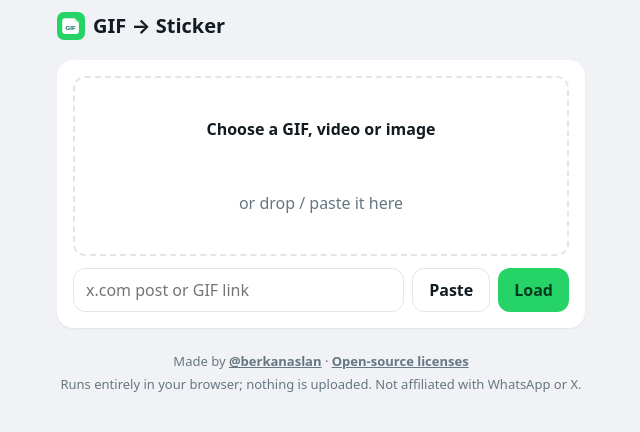
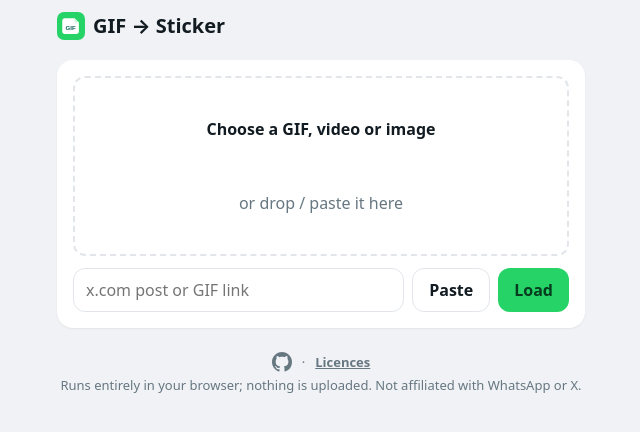
Before and after one commit to berkanaslan/gif2sticker, a plain HTML site: page index.html in a window 1280 px wide. Shown: the whole page, without its empty margins (319-959 px from the left). Drawn offline with Linux system fonts and the light colour scheme.

Commit message:
Footer: GitHub icon and a Licences link that opens in the browser
Replace the "Made by" text with a GitHub icon linking to the profile,
rename the link to "Licences", and serve vendor/LICENSES.md as plain text
so it opens in a tab instead of downloading.

Co-Authored-By: Claude Opus 5.5 <noreply@anthropic.com>
Claude-Session: https://claude.ai/code/session_019MzhhkfZDmtJDaScYbt5rH

```diff
--- a/css/style.css
+++ b/css/style.css
@@ -160,6 +160,8 @@ details summary { cursor: pointer; font-weight: 700; }
 .credit { max-width: 560px; margin: 24px auto 0; padding: 0 16px; text-align: center; color: var(--muted); font-size: 13px; }
 .credit p { margin: 4px 0; }
 .credit a { color: inherit; font-weight: 600; }
+.credit-links { display: flex; align-items: center; justify-content: center; gap: 10px; }
+.credit-links svg { display: block; }
 
 .toast {
   position: fixed; left: 50%; bottom: calc(92px + env(safe-area-inset-bottom)); transform: translateX(-50%);
--- a/index.html
+++ b/index.html
@@ -130,7 +130,13 @@
   </main>
 
   <footer class="credit">
-    <p>Made by <a href="https://github.com/berkanaslan" target="_blank" rel="noopener">@berkanaslan</a> · <a href="vendor/LICENSES.md" target="_blank" rel="noopener">Open-source licenses</a></p>
+    <p class="credit-links">
+      <a href="https://github.com/berkanaslan" target="_blank" rel="noopener" aria-label="GitHub" title="GitHub">
+        <svg viewBox="0 0 16 16" width="20" height="20" aria-hidden="true"><path fill="currentColor" d="M8 0C3.58 0 0 3.58 0 8c0 3.54 2.29 6.53 5.47 7.59.4.07.55-.17.55-.38 0-.19-.01-.82-.01-1.49-2.01.37-2.53-.49-2.69-.94-.09-.23-.48-.94-.82-1.13-.28-.15-.68-.52-.01-.53.63-.01 1.08.58 1.23.82.72 1.21 1.87.87 2.33.66.07-.52.28-.87.51-1.07-1.78-.2-3.64-.89-3.64-3.95 0-.87.31-1.59.82-2.15-.08-.2-.36-1.02.08-2.12 0 0 .67-.21 2.2.82.64-.18 1.32-.27 2-.27.68 0 1.36.09 2 .27 1.53-1.04 2.2-.82 2.2-.82.44 1.1.16 1.92.08 2.12.51.56.82 1.27.82 2.15 0 3.07-1.87 3.75-3.65 3.95.29.25.54.73.54 1.48 0 1.07-.01 1.93-.01 2.2 0 .21.15.46.55.38A8.013 8.013 0 0016 8c0-4.42-3.58-8-8-8z"/></svg>
+      </a>
+      ·
+      <a href="vendor/LICENSES.md" target="_blank" rel="noopener">Licences</a>
+    </p>
     <p>Runs entirely in your browser; nothing is uploaded. Not affiliated with WhatsApp or X.</p>
   </footer>
 
```
Also changed, not shown: 1 other file.
